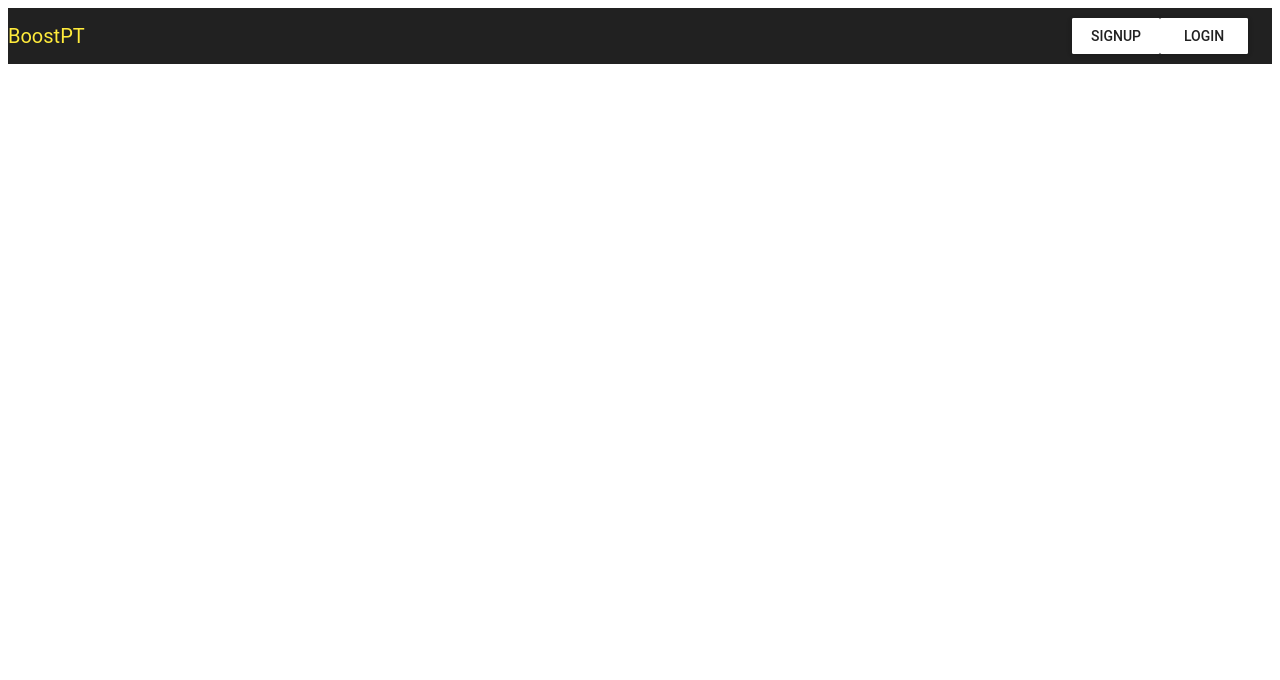
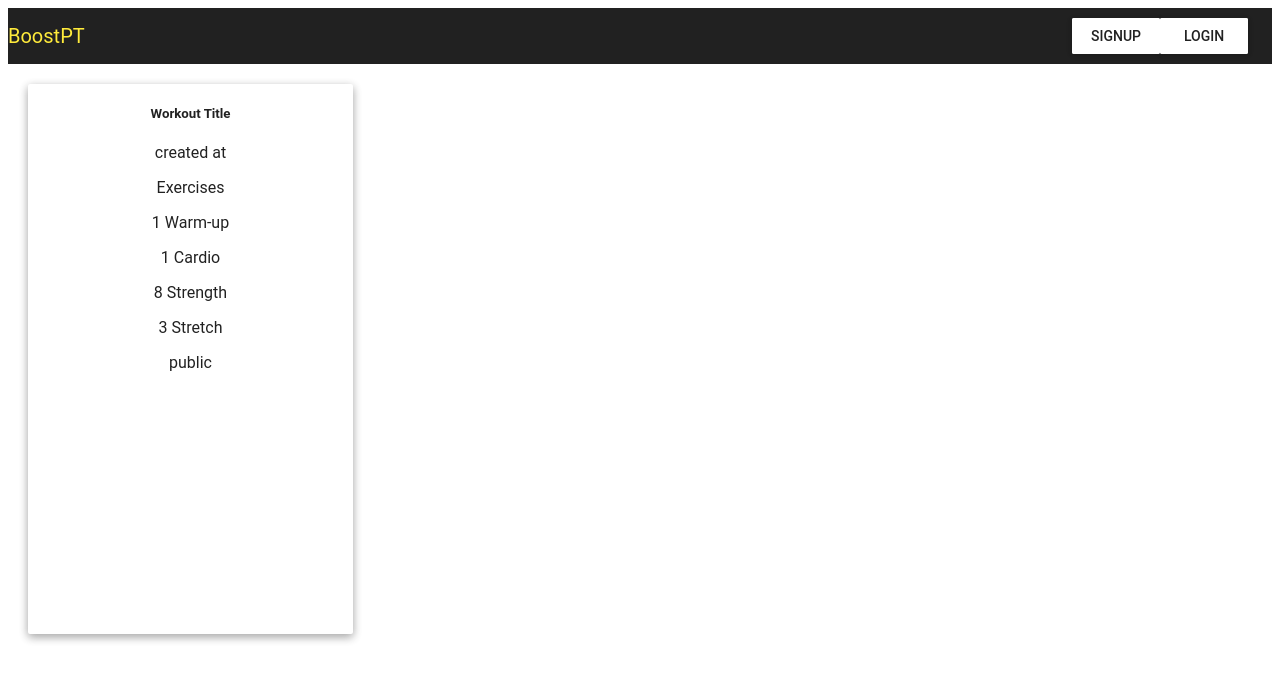
Before and after one commit to BoostPT/boostPT-ui, a React app in the folder client/: page / in a window 1280 px wide. Shown: the top 680 px of the page. Built offline with nearby package versions, Linux system fonts and the light colour scheme; the HTML template or start-up script is replaced by a standard one.

Commit message:
Created workoutListItem and workoutList components

```diff
--- a/client/src/components/landingPage/index.jsx
+++ b/client/src/components/landingPage/index.jsx
@@ -3,6 +3,7 @@ import {Toolbar, ToolbarGroup, ToolbarTitle} from 'material-ui/Toolbar';
 import { Link } from 'react-router-dom';
 import RaisedButton from 'material-ui/RaisedButton';
 import * as colors from 'material-ui/styles/colors';
+import WorkoutsListContainer from '../../containers/workoutsListContainer.jsx';
 
 const toolbarStyle = {
   backgroundColor: colors.grey900
@@ -17,6 +18,7 @@ class LandingPage extends Component {
 
     return (
       //this toolbar may need to be a separate component
+      <div>
       <Toolbar style={toolbarStyle} className="landingPageToolBar">
         <ToolbarGroup firstChild={true}>
           <ToolbarTitle style={toolbarTitleStyle} text="BoostPT"/>
@@ -27,7 +29,8 @@ class LandingPage extends Component {
           <Link to='/login'><RaisedButton label="Login" /></Link>
         </ToolbarGroup>
       </Toolbar>
-
+      <WorkoutsListContainer />
+      </div>
     )
   }
 }
--- a/client/src/components/signUp.jsx
+++ b/client/src/components/signUp.jsx
@@ -16,6 +16,10 @@ const renderTextField = (name, hintText, type, onChange) => {
       underlineFocusStyle={{ borderColor: colors.yellow500 }}
     />
   )
+};
+
+const styles = {
+    toggle: { marginBottom: 16 }
 };
 
 class Signup extends Component {
--- /dev/null
+++ b/client/src/components/workoutsList.jsx
@@ -0,0 +1,25 @@
+import React, { Component } from 'react';
+import WorkoutsListItem from './workoutsListItem.jsx';
+import Paper from 'material-ui/Paper';
+
+class WorkoutsList extends Component {
+  constructor(props) {
+    super(props);
+  }
+
+  render() {
+    const style = {
+      height: 550,
+      width: 325,
+      margin: 20,
+      textAlign: 'center',
+      display: 'inline-block',
+    };
+
+    return (
+      <Paper style={style} zDepth={2} children={<WorkoutsListItem />} />
+    );
+  }
+}
+
+export default WorkoutsList;
--- /dev/null
+++ b/client/src/components/workoutsListItem.jsx
@@ -0,0 +1,27 @@
+import React, { Component } from 'react';
+import Paper from 'material-ui/Paper';
+
+class WorkoutsListItem extends Component {
+  constructor(props) {
+    super(props);
+  }
+
+  render() {
+    return (
+      <div>
+        <h5>Workout Title</h5>
+        <span>created at</span>
+        <p>Exercises</p>
+        <div>
+          <p>1 Warm-up</p>
+          <p>1 Cardio</p>
+          <p>8 Strength</p>
+          <p>3 Stretch</p>
+        </div>
+        <span>public</span>
+      </div>
+    );
+  }
+}
+
+export default WorkoutsListItem;
--- /dev/null
+++ b/client/src/containers/workoutsListContainer.jsx
@@ -0,0 +1,16 @@
+import React, { Component } from 'react';
+import WorkoutsList from '../components/workoutsList.jsx'
+
+class WorkoutsListContainer extends Component {
+  constructor(props) {
+    super(props);
+  }
+
+  render() {
+    return (
+      <WorkoutsList />
+    );
+  }
+}
+
+export default WorkoutsListContainer;
```
